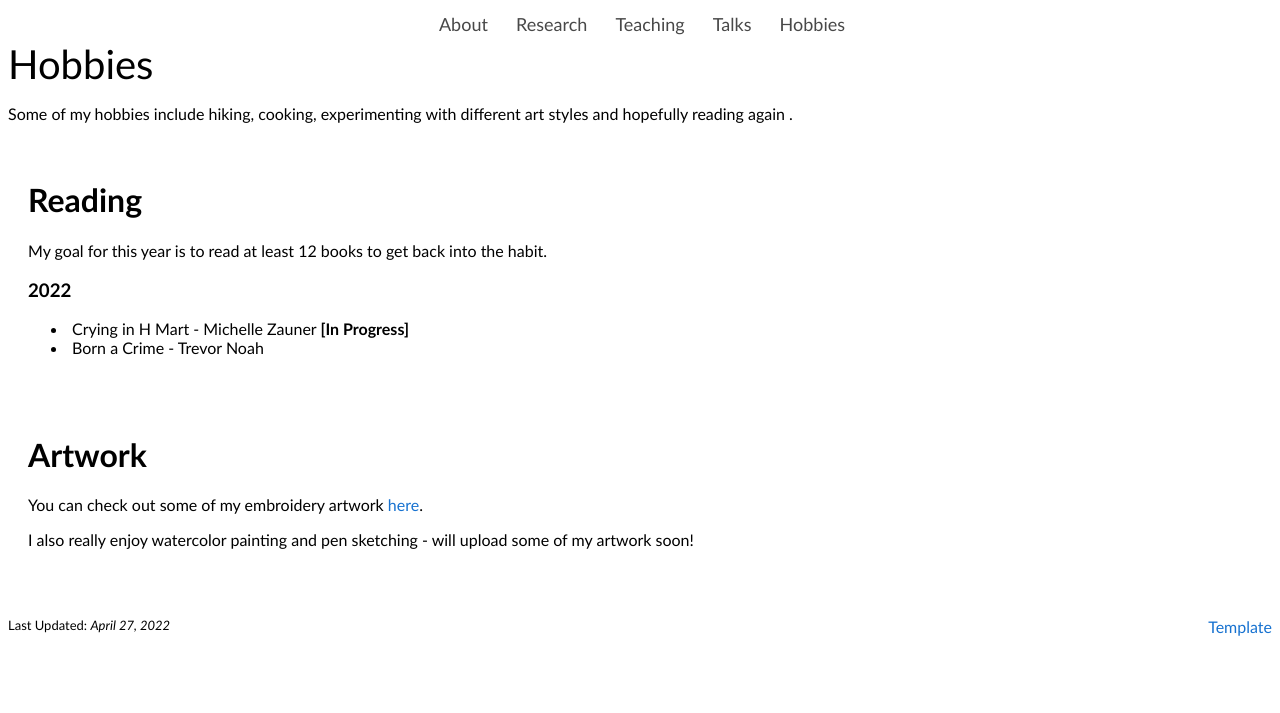
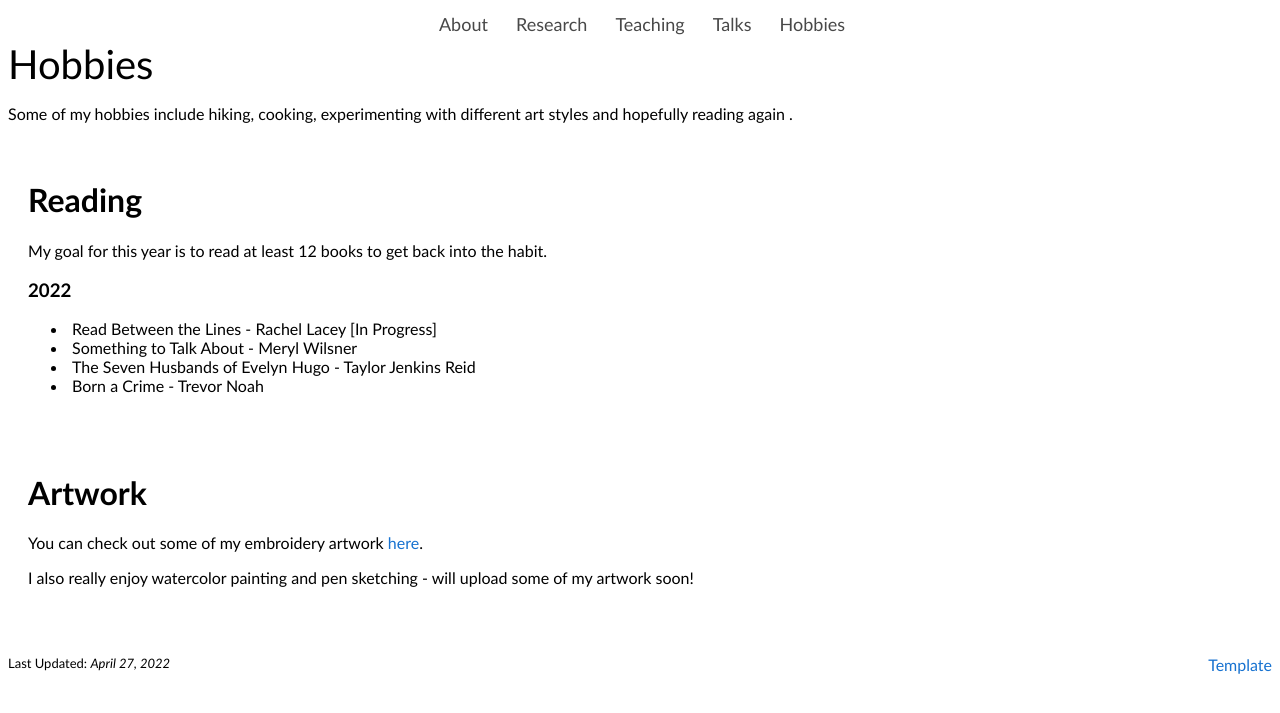
Before and after one commit to kanikadchopra/kanikadchopra.github.io, a Jekyll site: the page built from hobbies/index.html, in a window 1280 px wide. Shown: the top 713 px of the page. Built offline with Jekyll 4.4.1, drawn with Linux system fonts in a browser that asks for light colours.

Commit message:
Update index.html

```diff
--- a/hobbies/index.html
+++ b/hobbies/index.html
@@ -27,7 +27,9 @@ title: Hobbies - Kanika Chopra
               <p> My goal for this year is to read at least 12 books to get back into the habit. </p>
               <h3>2022</h3>
               <ul>
-                <li> Crying in H Mart - Michelle Zauner <b>[In Progress]</b></li>
+                <li> Read Between the Lines - Rachel Lacey [In Progress] </li>
+                <li> Something to Talk About - Meryl Wilsner </li>
+                <li> The Seven Husbands of Evelyn Hugo - Taylor Jenkins Reid </li>
                 <li> Born a Crime - Trevor Noah </li>
               </ul>
             </td>
```
